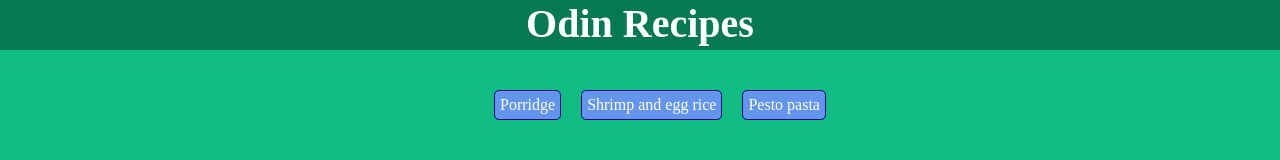
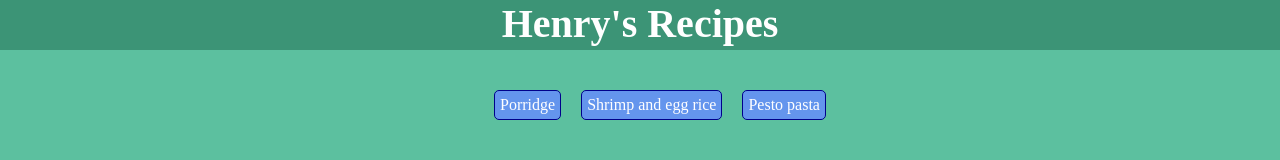
Before and after one commit to Henry645/odin-recipes, a plain HTML site: page index.html in a window 1280 px wide. Drawn offline with Linux system fonts and the light colour scheme.

Commit message:
Changed Title and background colors - again

```diff
--- a/index.html
+++ b/index.html
@@ -3,12 +3,12 @@
 <head>
     <meta charset="UTF-8">
     <meta name="viewport" content="width=device-width, initial-scale=1.0">
-    <title>Odin Recipes</title>
+    <title>Henry's Recipes</title>
     <link rel="stylesheet" href="style.css">
 </head>
 <body>
     <div class="header">
-        <div class="title">Odin Recipes</div>
+        <div class="title">Henry's Recipes</div>
     </div>
     <ul>
     <div class="recipe-flex-container">
--- a/style.css
+++ b/style.css
@@ -1,11 +1,11 @@
 html, body {
     margin: 0;
     padding: 0;
-    background-color: rgb(15, 189, 131);
+    background-color: rgb(92, 192, 159);
 }
 
 .header {
-    background-color: rgb(5, 121, 82);
+    background-color: rgb(60, 148, 118);
     color: white;
     font-size: 40px;
     font-weight: bold;
```
